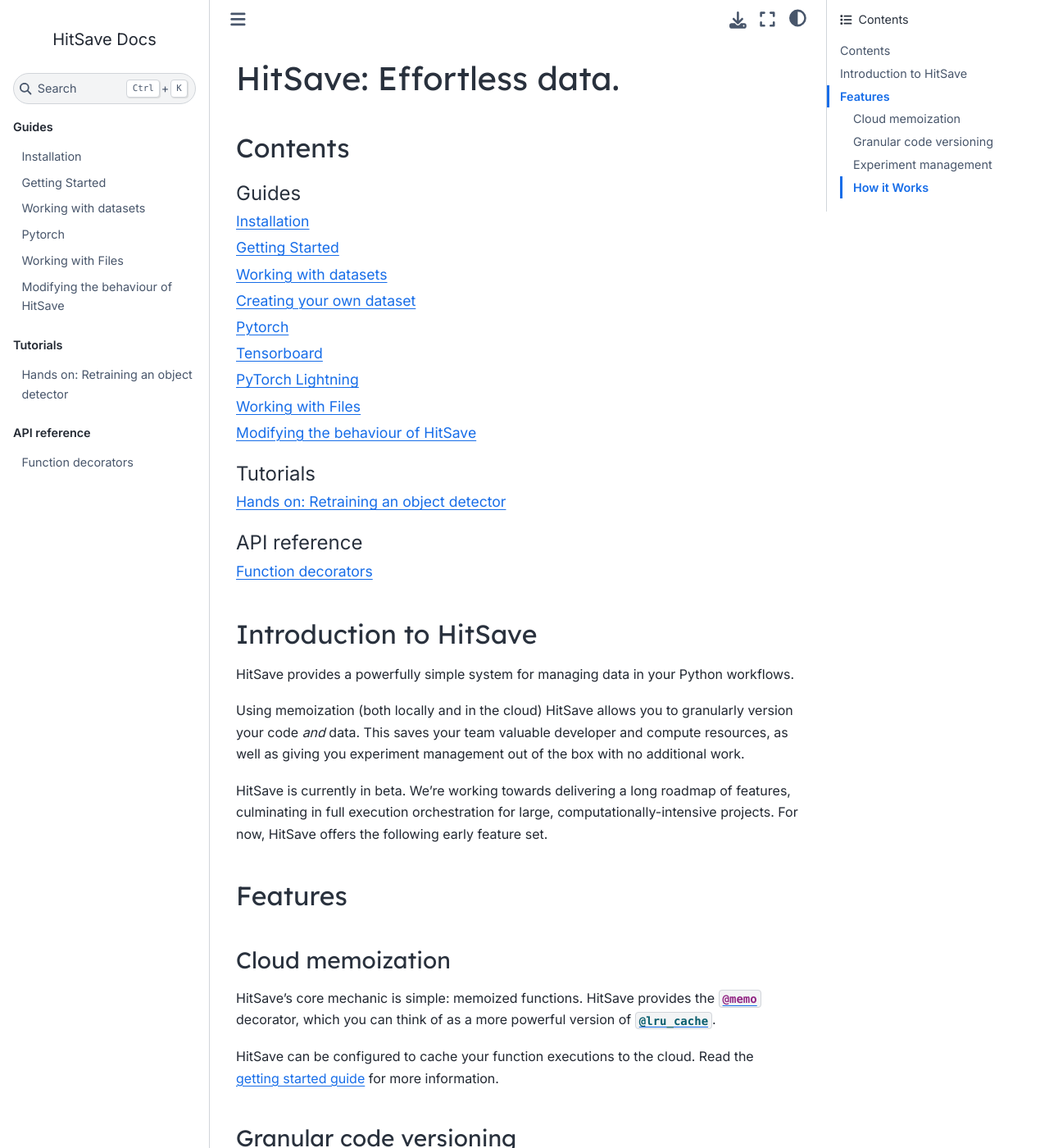
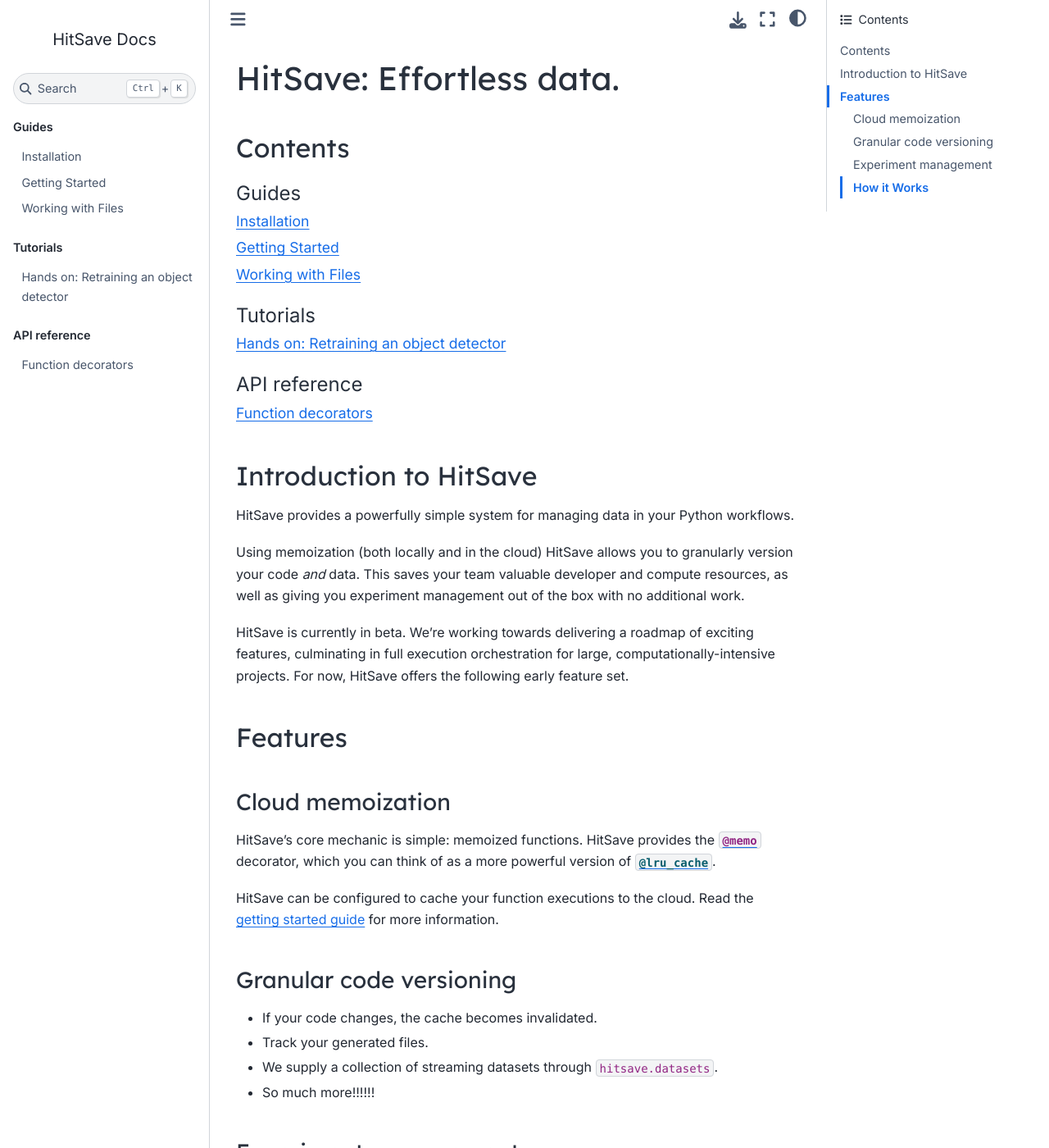
Before and after one commit to hitsave-io/xyz, a Sphinx documentation site: the page built from client/docs/index.md, in a window 1280 px wide and 1400 px high. Shown: the whole window at 82% size. Built offline with Sphinx 7.4.7, drawn with Linux system fonts in a browser that asks for light colours.

Commit message:
feat: kills

```diff
--- a/client/docs/index.md
+++ b/client/docs/index.md
@@ -9,10 +9,7 @@
 
    guides/installation
    guides/getting_started
-   guides/datasets
-   guides/ml
    guides/files
-   guides/customise
 
 .. toctree::
    :maxdepth: 1
@@ -37,8 +34,8 @@ to granularly version your code _and_ data. This saves your team valuable develo
 and compute resources, as well as giving you experiment management out of the box
 with no additional work.
 
-HitSave is currently in beta. We're working towards delivering a long roadmap
-of features, culminating in full execution orchestration for large,
+HitSave is currently in beta. We're working towards delivering a roadmap
+of exciting features, culminating in full execution orchestration for large,
 computationally-intensive projects. For now, HitSave offers the following early
 feature set.
 
```
